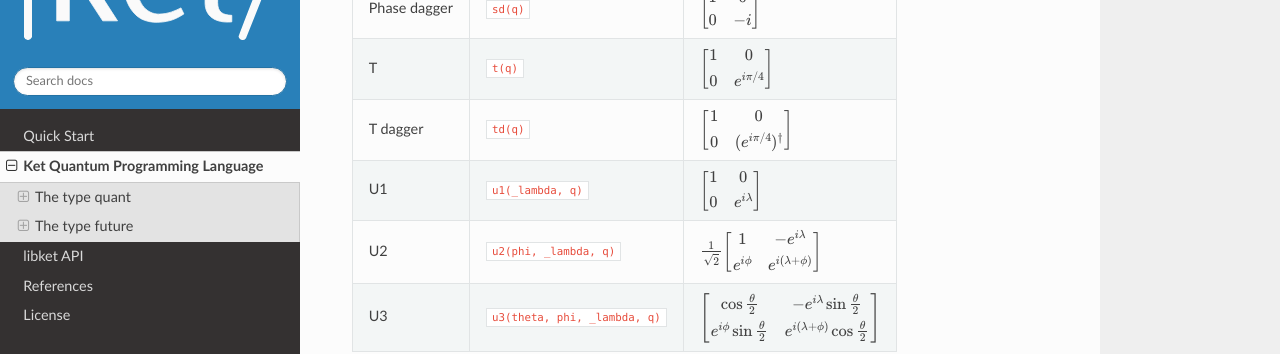
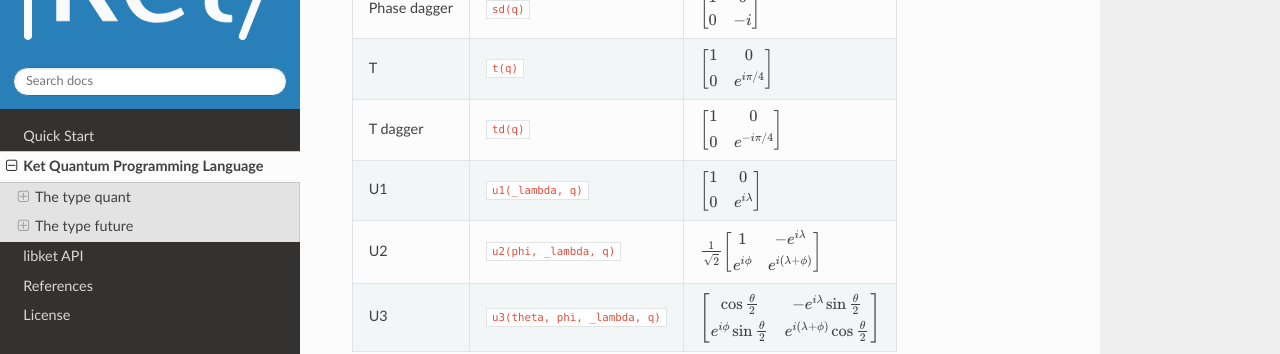
Before and after one commit to quantum-ket/ket, a Sphinx documentation site: the page built from docs/source/ket.rst, in a window 1280 px wide and 900 px high, scrolled down 785 px. Shown: the part 139-493 px from the top of the window. Built offline with Sphinx 7.4.7 and the Read the Docs theme 2.0.0, drawn with Linux system fonts in a browser that asks for light colours.

Commit message:
change td

```diff
--- a/docs/source/ket.rst
+++ b/docs/source/ket.rst
@@ -40,7 +40,7 @@ The available quantum gate are:
 +--------------+--------------------------------+-------------------------------------------------------------------------------------------------------------------------------------------------------------------+
 | T            | ``t(q)``                       | :math:`\begin{bmatrix} 1 & 0 \\ 0 & e^{i\pi/4} \end{bmatrix}`                                                                                                     |
 +--------------+--------------------------------+-------------------------------------------------------------------------------------------------------------------------------------------------------------------+
-| T dagger     | ``td(q)``                      | :math:`\begin{bmatrix} 1 & 0 \\ 0 & (e^{i\pi/4})^\dagger \end{bmatrix}`                                                                                           |
+| T dagger     | ``td(q)``                      | :math:`\begin{bmatrix} 1 & 0 \\ 0 & e^{-i\pi/4} \end{bmatrix}`                                                                                                    |
 +--------------+--------------------------------+-------------------------------------------------------------------------------------------------------------------------------------------------------------------+
 | U1           | ``u1(_lambda, q)``             | :math:`\begin{bmatrix} 1 & 0 \\ 0 & e^{i\lambda} \end{bmatrix}`                                                                                                   |
 +--------------+--------------------------------+-------------------------------------------------------------------------------------------------------------------------------------------------------------------+
```
